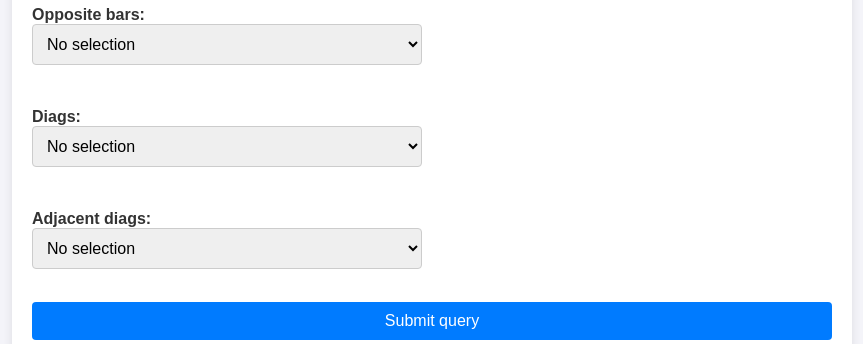
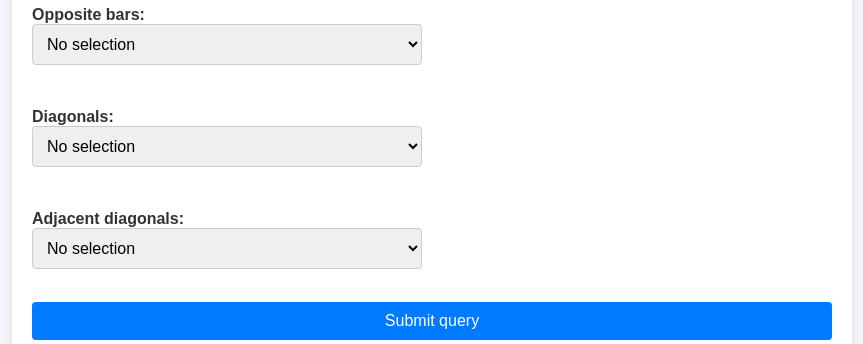
Before and after one commit to armador1/2x2web_New, a Flask app: page / in a window 1280 px wide. Shown: the part 943-1287 px from the top of the page, without its empty margins (208-1071 px from the left). Run offline with Flask 3, Linux system fonts and the light colour scheme.

Commit message:
Minor change

```diff
--- a/templates/index.html
+++ b/templates/index.html
@@ -56,7 +56,7 @@
                             <option value="12">12</option>
                         </select>
                     </label><br>
-                    <label>Diags:
+                    <label>Diagonals:
                         <select id="Diag" onchange="updateHiddenInput('Diag')">
                             <option value="">No selection</option>
                             {% for i in range(0, 9) %}
@@ -64,7 +64,7 @@
                             {% endfor %}
                         </select>
                     </label><br>
-                    <label>Adjacent diags:
+                    <label>Adjacent diagonals:
                         <select id="ADiag" onchange="updateHiddenInput('ADiag')">
                             <option value="">No selection</option>
                             {% for i in range(0, 7) %}
```
